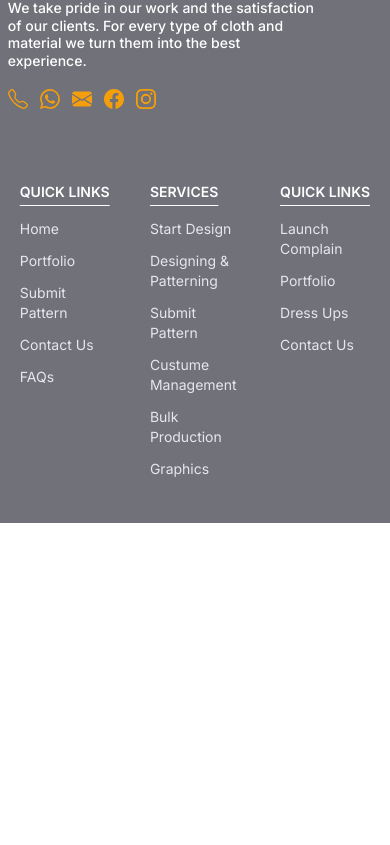
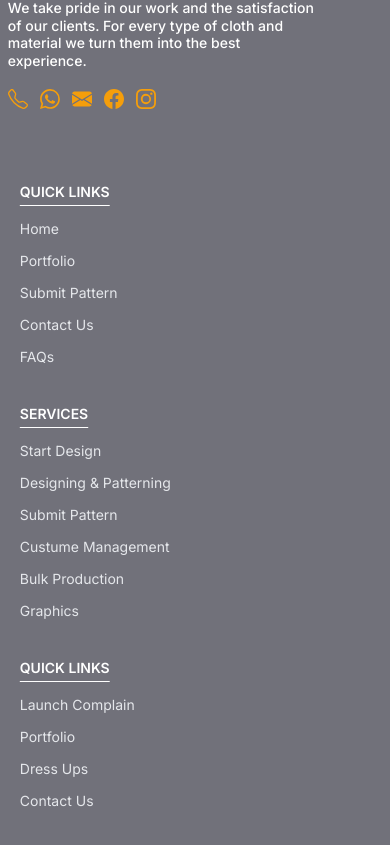
Before and after one commit to mmesomasaint/hulksmasher, a Next.js app: page / in a window 390 px wide. Shown: the part 8755-9600 px from the top of the page. Before the commit the page ends 9278 px from the top, so only its background shows below. Built offline with nearby package versions, Linux system fonts and the light colour scheme.

Commit message:
Fix: Responsive to xxs

```diff
--- a/app/page.tsx
+++ b/app/page.tsx
@@ -328,7 +328,7 @@ export default function Home() {
                 <BsInstagram className='text-amber-500 text-xl sm:text-2xl' />
               </div>
             </div>
-            <div className='p-3 grid grid-cols-3 col-span-2 gap-10 place-items-stretch'>
+            <div className='p-3 grid grid-cols-1 xs:grid-cols-3 col-span-2 gap-10 place-items-stretch'>
               <div className='flex flex-col gap-5 items-start justify-start'>
                 <h3 className='text-white text-sm sm:text-base font-semibold underline underline-offset-8 leading-none'>
                   QUICK LINKS
```
